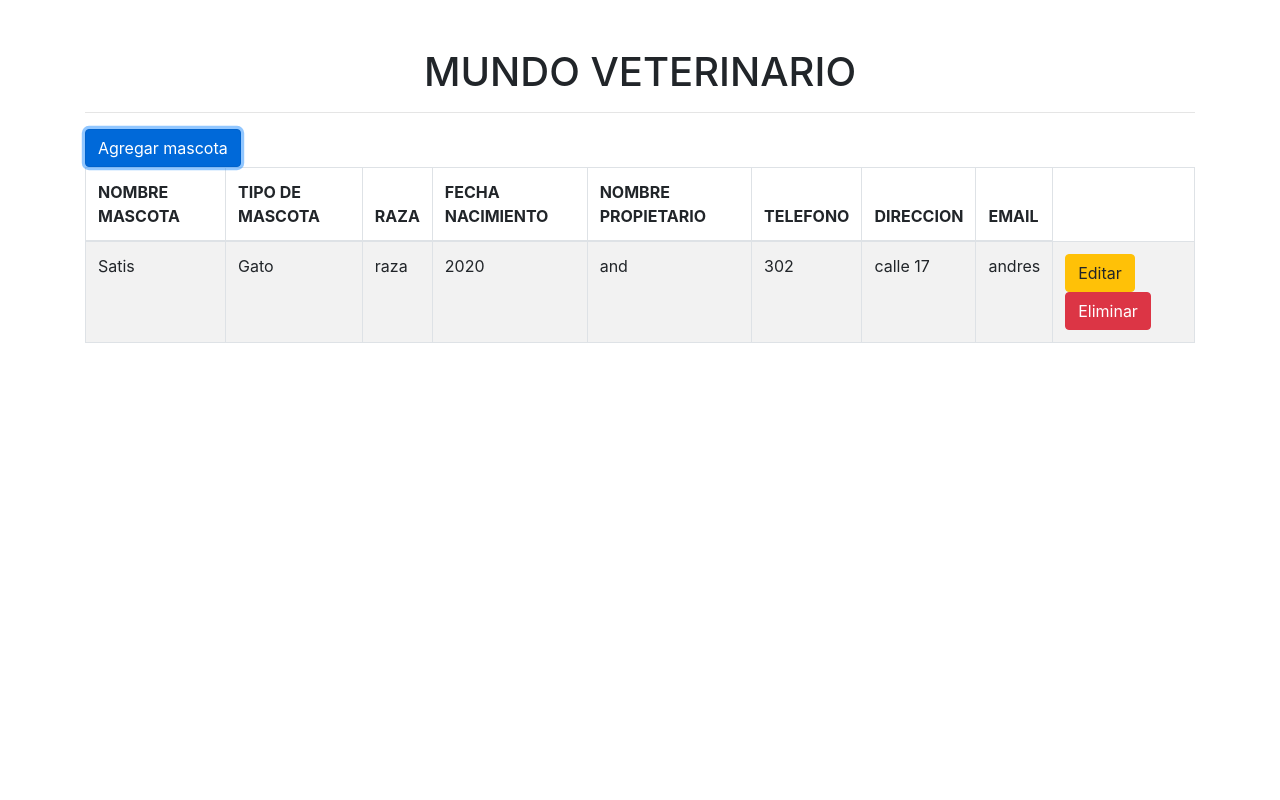
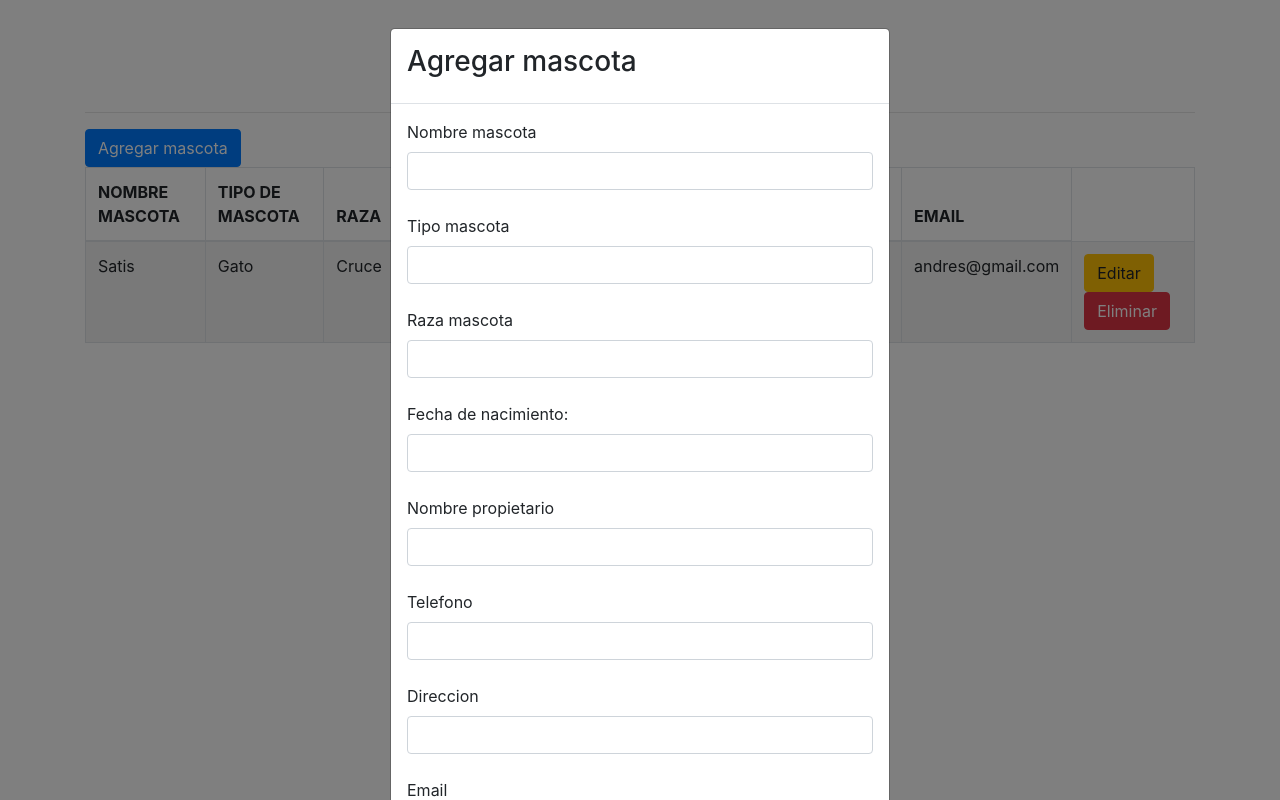
Before and after one commit to andreszapata-s/vet, a React (Create React App) app: page / in a window 1280 px wide. Both pictures are taken after a click on the button "Agregar mascota". Built offline with nearby package versions, Linux system fonts and the light colour scheme.

Commit message:
CRUD on memory ready

```diff
--- a/src/App.js
+++ b/src/App.js
@@ -11,18 +11,20 @@ function App() {
       id: shortid.generate(),
       name: "Satis",
       type: "Gato",
-      breed: "raza",
+      breed: "Cruce",
       birthday: "2020",
-      ownerName: "and",
+      ownerName: "Andres",
       telephone: "302",
-      direction: "calle 17",
-      email : "andres"
+      direction: "Calle 17",
+      email : "andres@gmail.com"
     }
   ]
 
   const [pets, setPets] = useState(pet)
   const [modalEdit, setModalEdit] = useState(false)
   const [modalDelete, setModalDelete] = useState(false)
+  const [modalAdd, setModalAdd] = useState(false)
+
 
   //Used for save the pet selected after we can delete or edit with this data
   const [ selectedPet, setSelectedPet] = useState({
@@ -77,11 +79,26 @@ function App() {
     setModalDelete(false)
   }
 
+  const openModalAdd = () => {
+    setSelectedPet(null)
+    setModalAdd(true)
+  }
+
+  const addPet = () =>{
+    let insertValue = selectedPet
+    insertValue.id = shortid.generate()
+    let newPets = pets
+    newPets.push(insertValue)
+    setPets(newPets)
+    setModalAdd(false)
+
+  }
+
   return (
     <div className="container mt-5">
       <h1 align="center">MUNDO VETERINARIO</h1>
       <hr/>
-      <button className="btn btn-primary">Agregar mascota</button>
+      <button className="btn btn-primary" onClick={() => openModalAdd() }>Agregar mascota</button>
 
         <table className="table table-striped table-bordered">
           <thead>
@@ -117,10 +134,57 @@ function App() {
           </tbody>
         </table>
 
+        <Modal isOpen={modalAdd}>
+        <ModalHeader>
+          <div>
+            <h3>Agregar mascota</h3>
+          </div>
+        </ModalHeader>
+        <ModalBody>
+          <div className="form-group">
+
+            <label>Nombre mascota</label>
+            <input className="form-control" type="text" name="name" value={selectedPet ? selectedPet.name: ""} onChange={handleChange}/>
+            <br/>
+            <label>Tipo mascota</label>
+            <input className="form-control" type="text" name="type" value={selectedPet ? selectedPet.type: ""} onChange={handleChange}/>
+            <br/>
+            <label>Raza mascota</label>
+            <input className="form-control" type="text" name="breed" value={selectedPet ? selectedPet.breed: ""} onChange={handleChange}/>
+            <br/>
+            <label>Fecha de nacimiento:</label>
+            <input className="form-control" type="text" name="birthday" value={selectedPet ? selectedPet.birthday: ""} onChange={handleChange}/>
+            <br/>
+            <label>Nombre propietario</label>
+            <input className="form-control" type="text" name="ownerName" value={selectedPet ? selectedPet.ownerName: ""} onChange={handleChange}/>
+            <br/>
+            <label>Telefono</label>
+            <input className="form-control" type="text" name="telephone" value={selectedPet ? selectedPet.telephone: ""} onChange={handleChange}/>
+            <br/>
+            <label>Direccion</label>
+            <input className="form-control" type="text" name="direction" value={selectedPet ? selectedPet.direction: ""} onChange={handleChange}/>
+            <br/>
+            <label>Email</label>
+            <input className="form-control" type="email" name="email" value={selectedPet ? selectedPet.email: ""} onChange={handleChange}/>
+            <br/>
+          </div>
+        </ModalBody>
+        <ModalFooter>
+          <button className="btn btn-success" onClick={()=>addPet()}>
+           Insertar
+          </button>
+          <button className="btn btn-danger"
+                  onClick={() => setModalAdd(false)}
+          >
+            Cerrar
+          </button>
+        </ModalFooter>
+      </Modal>
+
       <Modal isOpen={modalEdit}>
         <ModalHeader>
           <div>
-            <h3>Agregar mascota</h3>
+            <h3>Editar mascota</h3>
           </div>
         </ModalHeader>
         <ModalBody>
```
